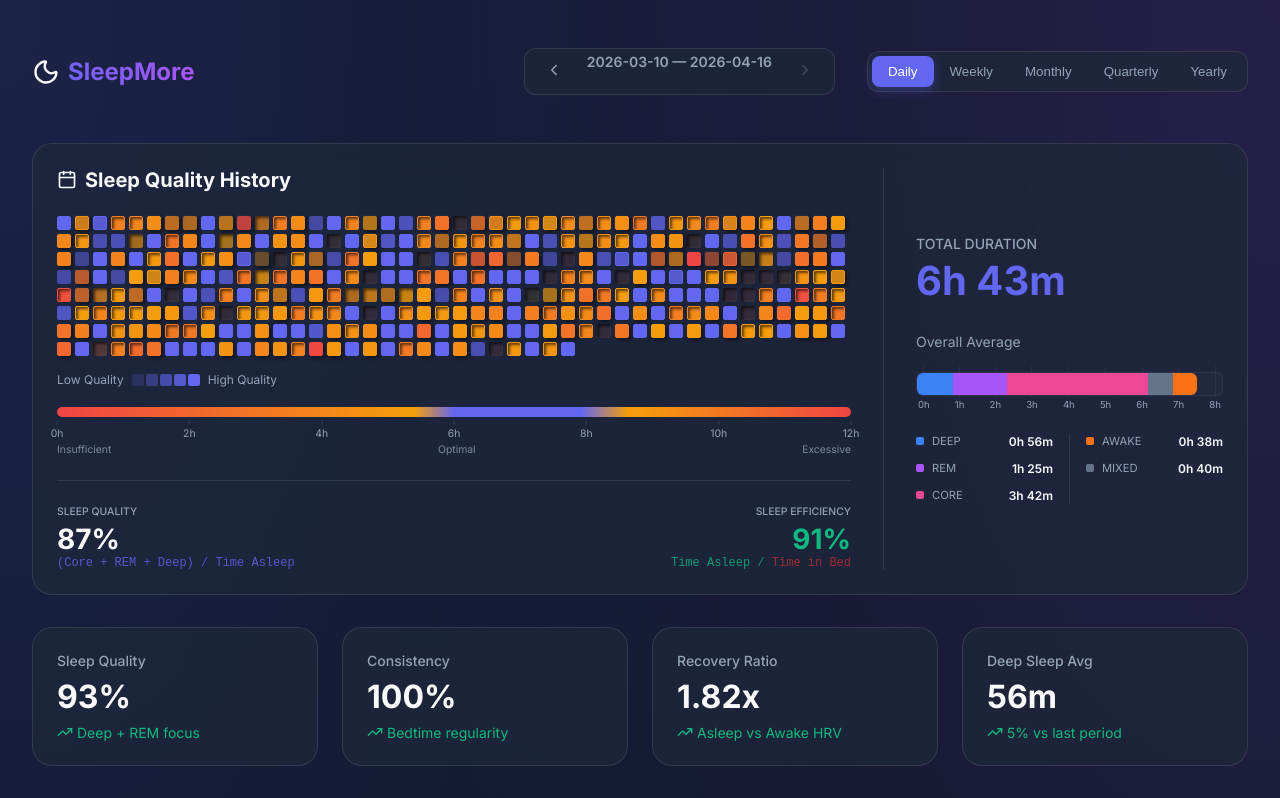
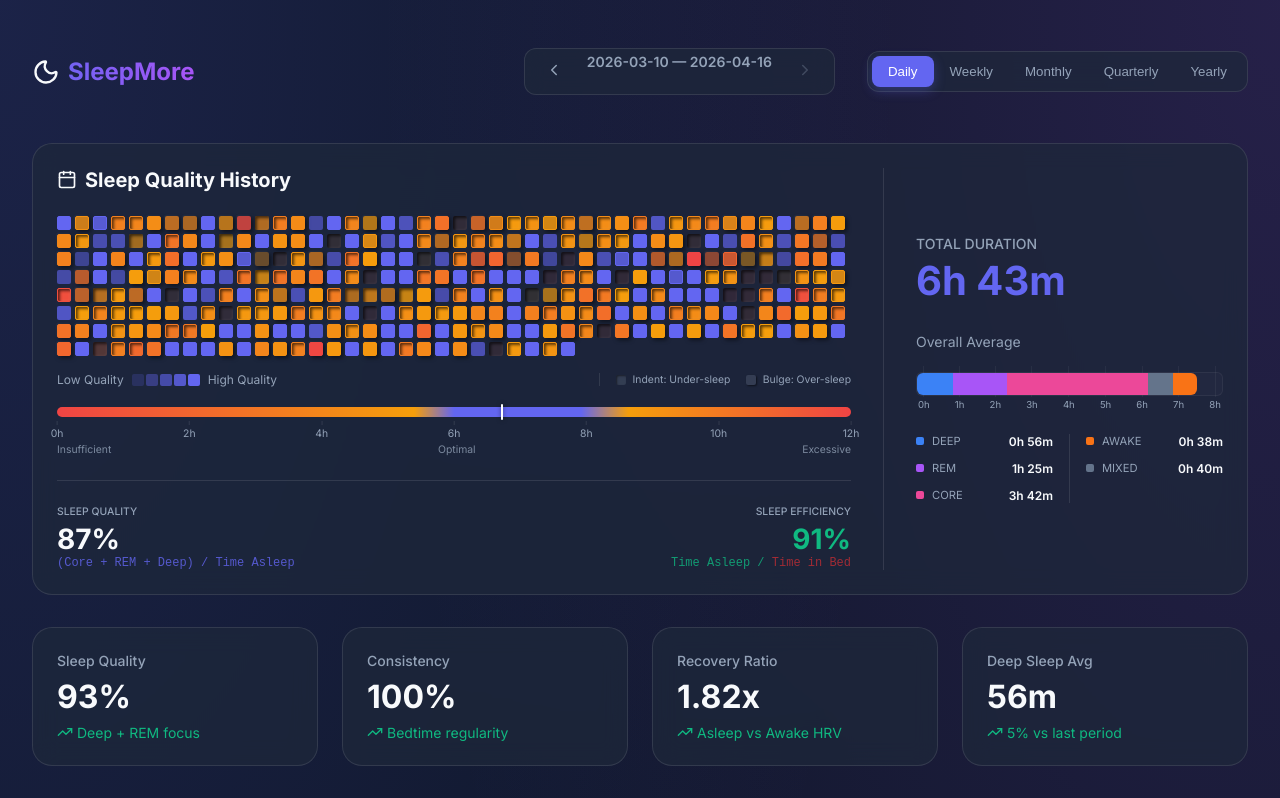
Before and after one commit to LucidMach/Sleep-More, a React (Vite) app: page / in a window 1280 px wide. Shown: the top 798 px of the page. Built offline with nearby package versions, Linux system fonts and the light colour scheme.

Commit message:
indentation and bulge annotation

```diff
--- a/src/App.jsx
+++ b/src/App.jsx
@@ -120,6 +120,17 @@ const SleepHeatmap = ({ data, onSelectDate }) => {
               </div>
               <span>High Quality</span>
             </div>
+
+            <div style={{ display: 'flex', alignItems: 'center', gap: '1rem', borderLeft: '1px solid var(--card-border)', paddingLeft: '1rem' }}>
+              <div style={{ display: 'flex', alignItems: 'center', gap: '0.4rem' }}>
+                <div style={{ width: 10, height: 10, borderRadius: 2, background: 'rgba(148, 163, 184, 0.2)', boxShadow: 'inset 1px 1px 2px rgba(0,0,0,0.5)' }} />
+                <span style={{ fontSize: '0.65rem' }}>Indent: Under-sleep</span>
+              </div>
+              <div style={{ display: 'flex', alignItems: 'center', gap: '0.4rem' }}>
+                <div style={{ width: 10, height: 10, borderRadius: 2, background: 'rgba(148, 163, 184, 0.2)', boxShadow: '1px 1px 2px rgba(0,0,0,0.5)' }} />
+                <span style={{ fontSize: '0.65rem' }}>Bulge: Over-sleep</span>
+              </div>
+            </div>
           </div>
 
           <div style={{ display: 'flex', flexDirection: 'column', gap: '0.4rem', marginTop: '0.5rem' }}>
@@ -131,6 +142,20 @@ const SleepHeatmap = ({ data, onSelectDate }) => {
               position: 'relative',
               marginBottom: '1rem'
             }}>
+              {/* Duration Indicator */}
+              <div style={{
+                position: 'absolute',
+                left: `${Math.min(100, (display.mins_asleep / 60 / 12) * 100)}%`,
+                top: -3,
+                height: 16,
+                width: 2,
+                background: '#fff',
+                boxShadow: '0 0 4px rgba(0,0,0,0.5)',
+                borderRadius: 1,
+                zIndex: 10,
+                transition: 'left 0.2s cubic-bezier(0.4, 0, 0.2, 1)'
+              }} />
+
               {[0, 2, 4, 6, 8, 10, 12].map(h => (
                 <div key={h} style={{ position: 'absolute', left: `${(h / 12) * 100}%`, top: 14, display: 'flex', flexDirection: 'column', alignItems: 'center', transform: 'translateX(-50%)' }}>
                   <div style={{ width: 1, height: 4, background: 'var(--card-border)' }} />
```
